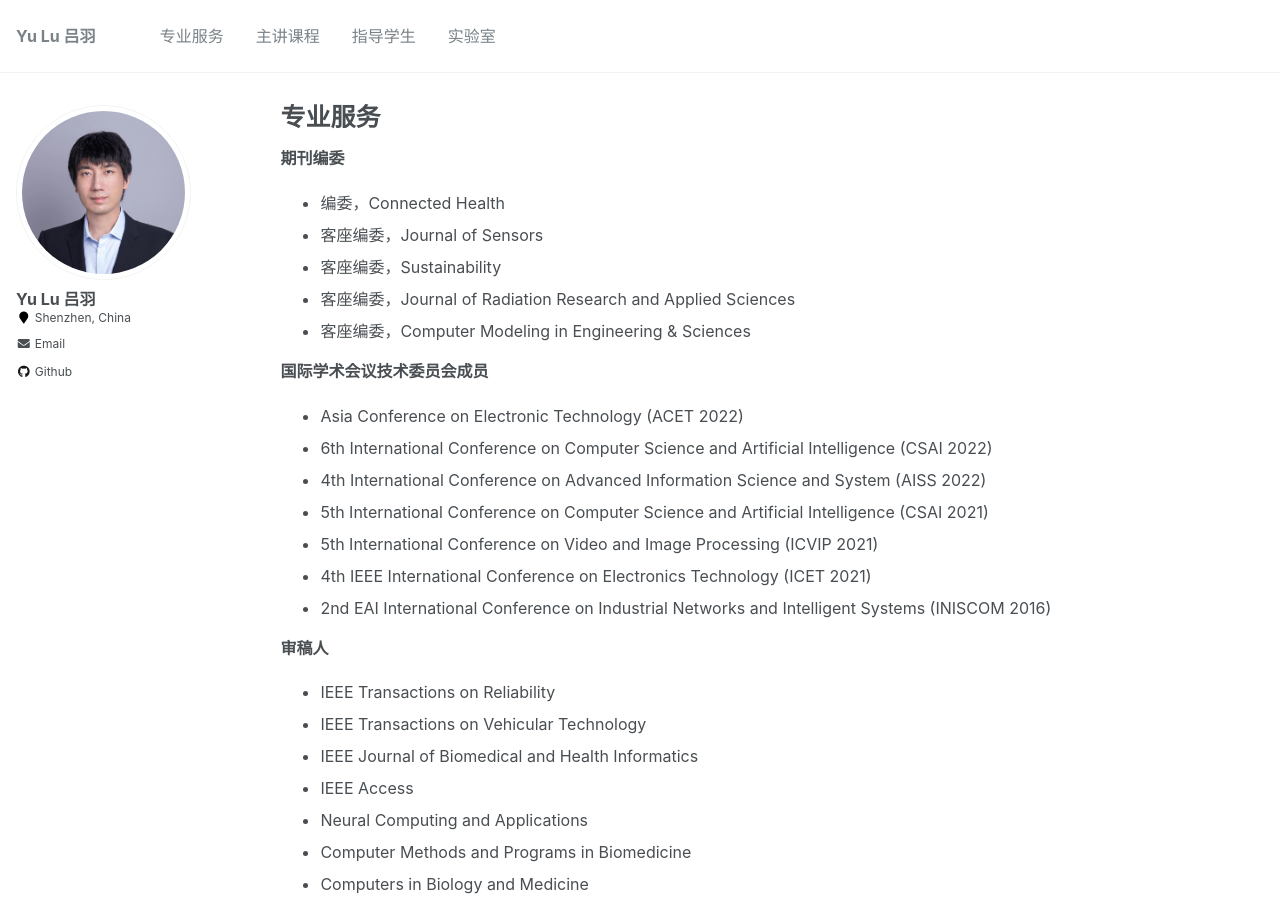
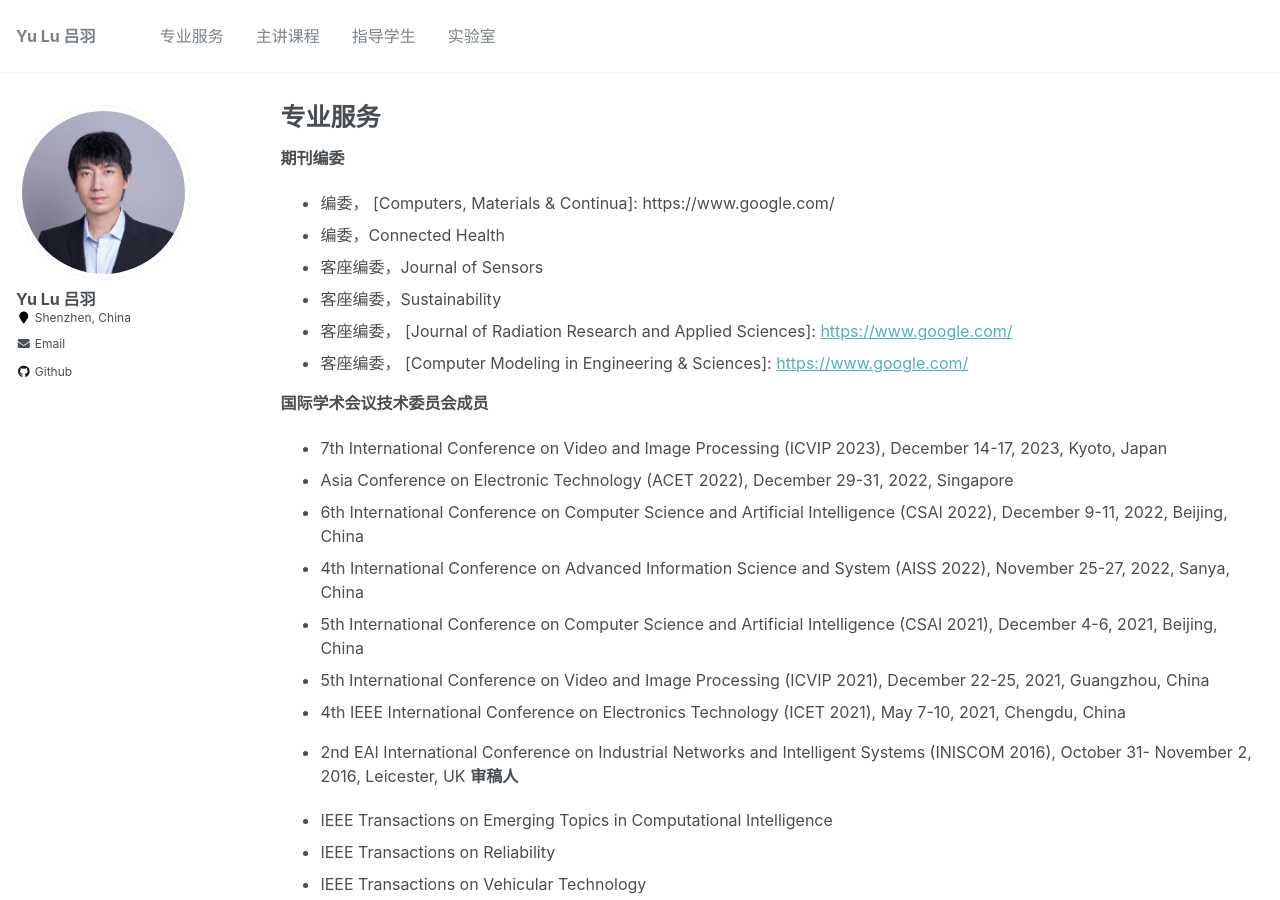
Before and after one commit to YukariUmezawa/lvyu.github.io, a Jekyll site: the page built from _pages/work.md, in a window 1280 px wide and 900 px high. Built offline with Jekyll 4.4.1, drawn with Linux system fonts in a browser that asks for light colours.

Commit message:
Update work.md

```diff
--- a/_pages/work.md
+++ b/_pages/work.md
@@ -7,25 +7,26 @@ author_profile: true
 
 
 **期刊编委**
-
+- 编委， [Computers, Materials & Continua]: https://www.google.com/
 - 编委，Connected Health
 - 客座编委，Journal of Sensors
 - 客座编委，Sustainability
-- 客座编委，Journal of Radiation Research and Applied Sciences
-- 客座编委，Computer Modeling in Engineering & Sciences
+- 客座编委， [Journal of Radiation Research and Applied Sciences]: [https://www.google.com/](https://www.sciencedirect.com/journal/journal-of-radiation-research-and-applied-sciences/special-issue/10PSSC1VQ37)
+- 客座编委， [Computer Modeling in Engineering & Sciences]: [https://www.google.com/](https://www.techscience.com/CMES/special_detail/frontiers)
 
 **国际学术会议技术委员会成员**
 
-- Asia Conference on Electronic Technology (ACET 2022)
-- 6th International Conference on Computer Science and Artificial Intelligence (CSAI 2022)
-- 4th International Conference on Advanced Information Science and System (AISS 2022)
-- 5th International Conference on Computer Science and Artificial Intelligence (CSAI 2021)
-- 5th International Conference on Video and Image Processing (ICVIP 2021)
-- 4th IEEE International Conference on Electronics Technology (ICET 2021)
-- 2nd EAI International Conference on Industrial Networks and Intelligent Systems (INISCOM 2016)
-
+- 7th International Conference on Video and Image Processing (ICVIP 2023), December 14-17, 2023, Kyoto, Japan
+- Asia Conference on Electronic Technology (ACET 2022), December 29-31, 2022, Singapore
+- 6th International Conference on Computer Science and Artificial Intelligence (CSAI 2022), December 9-11, 2022, Beijing, China
+- 4th International Conference on Advanced Information Science and System (AISS 2022), November 25-27, 2022, Sanya, China
+- 5th International Conference on Computer Science and Artificial Intelligence (CSAI 2021), December 4-6, 2021, Beijing, China
+- 5th International Conference on Video and Image Processing (ICVIP 2021), December 22-25, 2021, Guangzhou, China
+- 4th IEEE International Conference on Electronics Technology (ICET 2021), May 7-10, 2021, Chengdu, China
+- 2nd EAI International Conference on Industrial Networks and Intelligent Systems (INISCOM 2016), October 31- November 2, 2016, Leicester, UK
 **审稿人**
 
+- IEEE Transactions on Emerging Topics in Computational Intelligence
 - IEEE Transactions on Reliability
 - IEEE Transactions on Vehicular Technology
 - IEEE Journal of Biomedical and Health Informatics
```
